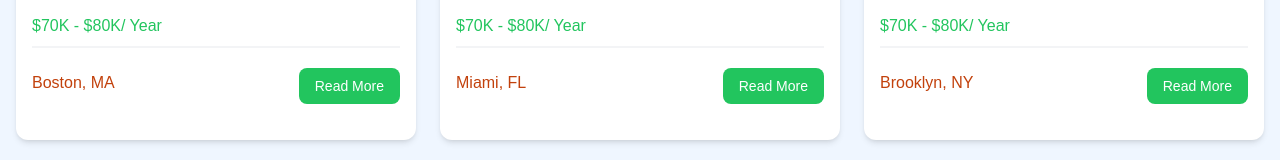
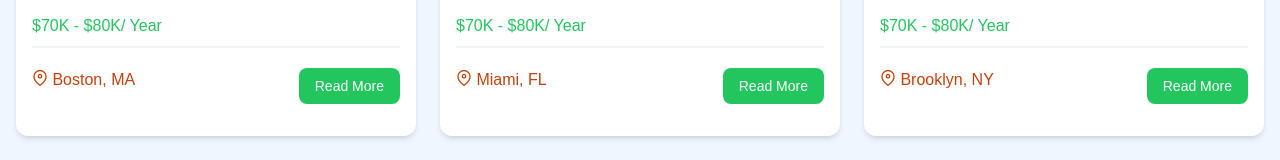
Before and after one commit to ayakoneko/CLab-Laravel-Vue-Tailwind-, a Vue app in the folder 1. Vue Crash Course/Vue with application/vue-crash-2024/: page / in a window 1280 px wide. Shown: the part 895-1055 px from the top of the page. Built offline with nearby package versions, Linux system fonts and the light colour scheme.

Commit message:
0. Vue - primeicons for map icon

```diff
--- a/1. Vue Crash Course/Vue with application/vue-crash-2024/package.json
+++ b/1. Vue Crash Course/Vue with application/vue-crash-2024/package.json
@@ -12,6 +12,7 @@
     "preview": "vite preview"
   },
   "dependencies": {
+    "primeicons": "^7.0.0",
     "vue": "^3.5.26"
   },
   "devDependencies": {
--- a/1. Vue Crash Course/Vue with application/vue-crash-2024/src/components/JobListing.vue
+++ b/1. Vue Crash Course/Vue with application/vue-crash-2024/src/components/JobListing.vue
@@ -42,7 +42,7 @@
 
       <div class="flex flex-col lg:flex-row justify-between mb-4">
         <div class="text-orange-700 mb-3">
-          <i class="fa-solid fa-location-dot text-lg"></i>
+          <i class="pi pi-map-marker text-orange-700"></i>
           {{job.location}}
         </div>
         <a
--- a/1. Vue Crash Course/Vue with application/vue-crash-2024/src/main.js
+++ b/1. Vue Crash Course/Vue with application/vue-crash-2024/src/main.js
@@ -1,4 +1,5 @@
 import './assets/main.css'
+import 'primeicons/primeicons.css'
 
 import { createApp } from 'vue'
 import App from './App.vue'
```
Also changed, not shown: 1 other file (tests, documents, lock files or other folders).
